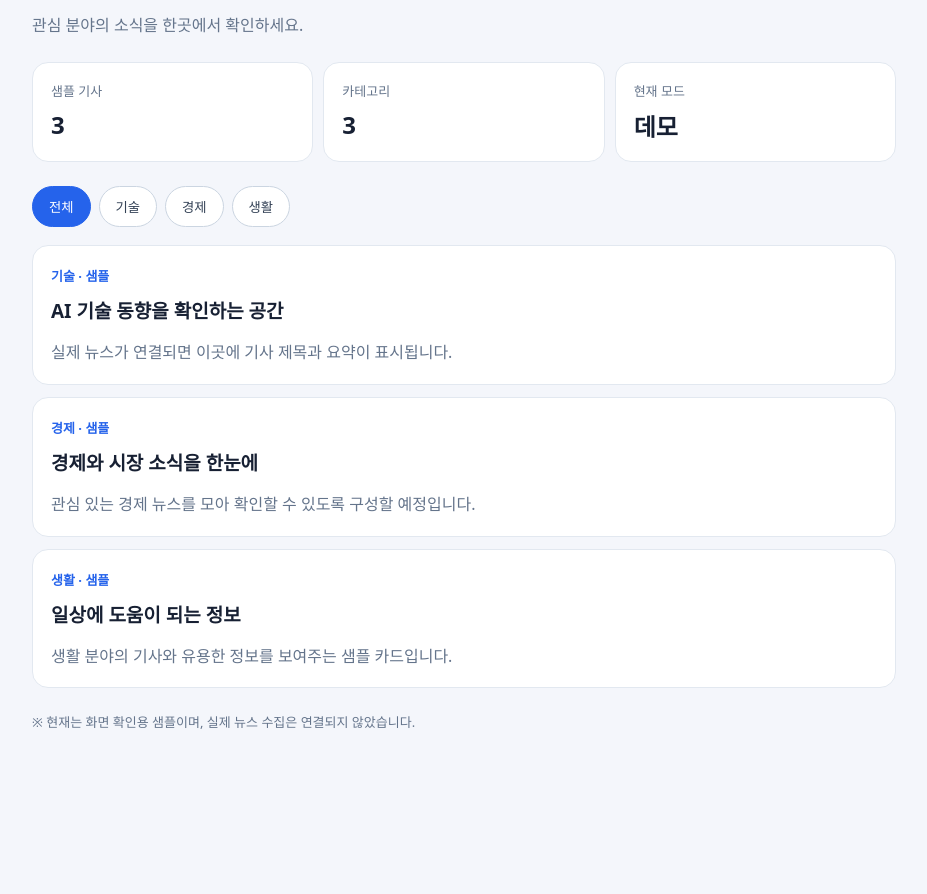
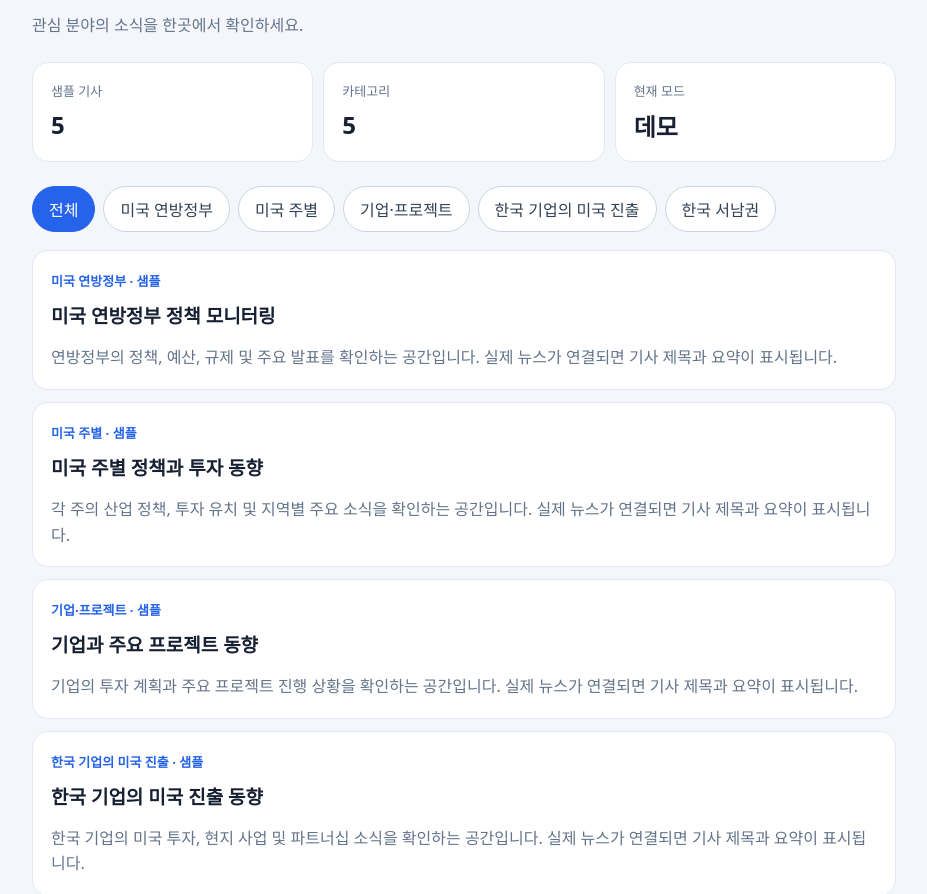
Before and after one commit to kyh66661845-code/GI-Design, a plain HTML site: page index.html in a window 1280 px wide. Shown: the part 90-984 px from the top of the page, without its empty margins (176-1103 px from the left). Before the commit the page ends 849 px from the top, so only its background shows below. Drawn offline with Linux system fonts and the light colour scheme.

Commit message:
Update index.html

```diff
--- a/index.html
+++ b/index.html
@@ -4,97 +4,270 @@
   <meta charset="UTF-8">
   <meta name="viewport" content="width=device-width, initial-scale=1">
   <title>나의 뉴스 대시보드</title>
+
   <style>
-    * { box-sizing: border-box; }
+    * {
+      box-sizing: border-box;
+    }
+
     body {
       margin: 0;
       background: #f4f6fb;
       color: #172033;
       font-family: system-ui, sans-serif;
     }
-    main { max-width: 900px; margin: auto; padding: 28px 18px; }
-    h1 { margin-bottom: 8px; font-size: 28px; }
-    .subtitle { color: #64748b; line-height: 1.6; }
+
+    main {
+      max-width: 900px;
+      margin: auto;
+      padding: 28px 18px;
+    }
+
+    h1 {
+      margin-bottom: 8px;
+      font-size: 28px;
+    }
+
+    .subtitle {
+      color: #64748b;
+      line-height: 1.6;
+    }
+
     .stats {
       display: grid;
       grid-template-columns: repeat(3, 1fr);
       gap: 10px;
       margin: 24px 0;
     }
-    .stat, article {
+
+    .stat,
+    article {
       background: white;
       border: 1px solid #e2e8f0;
       border-radius: 16px;
       padding: 18px;
     }
-    .stat span { display: block; color: #64748b; font-size: 13px; }
-    .stat strong { display: block; margin-top: 8px; font-size: 24px; }
-    .filters { display: flex; gap: 8px; flex-wrap: wrap; margin-bottom: 18px; }
+
+    .stat span {
+      display: block;
+      color: #64748b;
+      font-size: 13px;
+    }
+
+    .stat strong {
+      display: block;
+      margin-top: 8px;
+      font-size: 24px;
+    }
+
+    .filters {
+      display: flex;
+      gap: 8px;
+      flex-wrap: wrap;
+      margin-bottom: 18px;
+    }
+
     button {
       border: 1px solid #cbd5e1;
       border-radius: 24px;
       padding: 10px 16px;
       background: white;
       color: #334155;
+      font: inherit;
       cursor: pointer;
     }
-    button.active { background: #2563eb; border-color: #2563eb; color: white; }
-    article { margin-bottom: 12px; }
-    .tag { color: #2563eb; font-size: 13px; font-weight: bold; }
-    article h2 { font-size: 19px; margin: 10px 0; }
-    article p { color: #64748b; line-height: 1.6; margin-bottom: 0; }
-    footer { color: #64748b; font-size: 13px; margin-top: 24px; }
+
+    button:hover {
+      background: #eff6ff;
+    }
+
+    button.active {
+      background: #2563eb;
+      border-color: #2563eb;
+      color: white;
+    }
+
+    button:focus-visible {
+      outline: 3px solid #93c5fd;
+      outline-offset: 3px;
+    }
+
+    article {
+      margin-bottom: 12px;
+    }
+
+    .tag {
+      color: #2563eb;
+      font-size: 13px;
+      font-weight: bold;
+    }
+
+    article h2 {
+      font-size: 19px;
+      margin: 10px 0;
+    }
+
+    article p {
+      color: #64748b;
+      line-height: 1.6;
+      margin-bottom: 0;
+    }
+
+    footer {
+      color: #64748b;
+      font-size: 13px;
+      line-height: 1.6;
+      margin-top: 24px;
+    }
+
+    @media (max-width: 480px) {
+      main {
+        padding: 20px 14px;
+      }
+
+      h1 {
+        font-size: 24px;
+      }
+
+      .stat {
+        padding: 14px 10px;
+      }
+
+      button {
+        padding: 9px 13px;
+        font-size: 14px;
+      }
+    }
   </style>
 </head>
+
 <body>
   <main>
     <h1>📰 나의 뉴스 대시보드</h1>
     <p class="subtitle">관심 분야의 소식을 한곳에서 확인하세요.</p>
 
-    <section class="stats">
-      <div class="stat"><span>샘플 기사</span><strong>3</strong></div>
-      <div class="stat"><span>카테고리</span><strong>3</strong></div>
-      <div class="stat"><span>현재 모드</span><strong>데모</strong></div>
+    <section class="stats" aria-label="대시보드 현황">
+      <div class="stat">
+        <span>샘플 기사</span>
+        <strong>5</strong>
+      </div>
+
+      <div class="stat">
+        <span>카테고리</span>
+        <strong>5</strong>
+      </div>
+
+      <div class="stat">
+        <span>현재 모드</span>
+        <strong>데모</strong>
+      </div>
     </section>
 
     <nav class="filters" aria-label="뉴스 카테고리">
-      <button class="active" onclick="filterNews('전체', this)">전체</button>
-      <button onclick="filterNews('기술', this)">기술</button>
-      <button onclick="filterNews('경제', this)">경제</button>
-      <button onclick="filterNews('생활', this)">생활</button>
+      <button
+        type="button"
+        class="active"
+        aria-pressed="true"
+        onclick="filterNews('전체', this)"
+      >전체</button>
+
+      <button
+        type="button"
+        aria-pressed="false"
+        onclick="filterNews('미국 연방정부', this)"
+      >미국 연방정부</button>
+
+      <button
+        type="button"
+        aria-pressed="false"
+        onclick="filterNews('미국 주별', this)"
+      >미국 주별</button>
+
+      <button
+        type="button"
+        aria-pressed="false"
+        onclick="filterNews('기업·프로젝트', this)"
+      >기업·프로젝트</button>
+
+      <button
+        type="button"
+        aria-pressed="false"
+        onclick="filterNews('한국 기업의 미국 진출', this)"
+      >한국 기업의 미국 진출</button>
+
+      <button
+        type="button"
+        aria-pressed="false"
+        onclick="filterNews('한국 서남권', this)"
+      >한국 서남권</button>
     </nav>
 
-    <section aria-label="뉴스 목록">
-      <article data-category="기술">
-        <span class="tag">기술 · 샘플</span>
-        <h2>AI 기술 동향을 확인하는 공간</h2>
-        <p>실제 뉴스가 연결되면 이곳에 기사 제목과 요약이 표시됩니다.</p>
+    <section id="news-list" aria-label="뉴스 목록">
+      <article data-category="미국 연방정부">
+        <span class="tag">미국 연방정부 · 샘플</span>
+        <h2>미국 연방정부 정책 모니터링</h2>
+        <p>
+          연방정부의 정책, 예산, 규제 및 주요 발표를 확인하는 공간입니다.
+          실제 뉴스가 연결되면 기사 제목과 요약이 표시됩니다.
+        </p>
       </article>
-      <article data-category="경제">
-        <span class="tag">경제 · 샘플</span>
-        <h2>경제와 시장 소식을 한눈에</h2>
-        <p>관심 있는 경제 뉴스를 모아 확인할 수 있도록 구성할 예정입니다.</p>
+
+      <article data-category="미국 주별">
+        <span class="tag">미국 주별 · 샘플</span>
+        <h2>미국 주별 정책과 투자 동향</h2>
+        <p>
+          각 주의 산업 정책, 투자 유치 및 지역별 주요 소식을 확인하는 공간입니다.
+          실제 뉴스가 연결되면 기사 제목과 요약이 표시됩니다.
+        </p>
       </article>
-      <article data-category="생활">
-        <span class="tag">생활 · 샘플</span>
-        <h2>일상에 도움이 되는 정보</h2>
-        <p>생활 분야의 기사와 유용한 정보를 보여주는 샘플 카드입니다.</p>
+
+      <article data-category="기업·프로젝트">
+        <span class="tag">기업·프로젝트 · 샘플</span>
+        <h2>기업과 주요 프로젝트 동향</h2>
+        <p>
+          기업의 투자 계획과 주요 프로젝트 진행 상황을 확인하는 공간입니다.
+          실제 뉴스가 연결되면 기사 제목과 요약이 표시됩니다.
+        </p>
+      </article>
+
+      <article data-category="한국 기업의 미국 진출">
+        <span class="tag">한국 기업의 미국 진출 · 샘플</span>
+        <h2>한국 기업의 미국 진출 동향</h2>
+        <p>
+          한국 기업의 미국 투자, 현지 사업 및 파트너십 소식을 확인하는 공간입니다.
+          실제 뉴스가 연결되면 기사 제목과 요약이 표시됩니다.
+        </p>
+      </article>
+
+      <article data-category="한국 서남권">
+        <span class="tag">한국 서남권 · 샘플</span>
+        <h2>한국 서남권 산업과 지역 소식</h2>
+        <p>
+          한국 서남권의 산업, 기업, 투자 및 지역 발전 소식을 확인하는 공간입니다.
+          실제 뉴스가 연결되면 기사 제목과 요약이 표시됩니다.
+        </p>
       </article>
     </section>
 
-    <footer>※ 현재는 화면 확인용 샘플이며, 실제 뉴스 수집은 연결되지 않았습니다.</footer>
+    <footer>
+      ※ 현재는 화면 확인용 샘플이며, 실제 뉴스 수집은 연결되지 않았습니다.
+    </footer>
   </main>
 
   <script>
     function filterNews(category, button) {
-      document.querySelectorAll('article').forEach(function (article) {
+      document.querySelectorAll('#news-list article').forEach(function (article) {
         article.hidden =
           category !== '전체' && article.dataset.category !== category;
       });
+
       document.querySelectorAll('.filters button').forEach(function (item) {
         item.classList.remove('active');
+        item.setAttribute('aria-pressed', 'false');
       });
+
       button.classList.add('active');
+      button.setAttribute('aria-pressed', 'true');
     }
   </script>
 </body>
```
